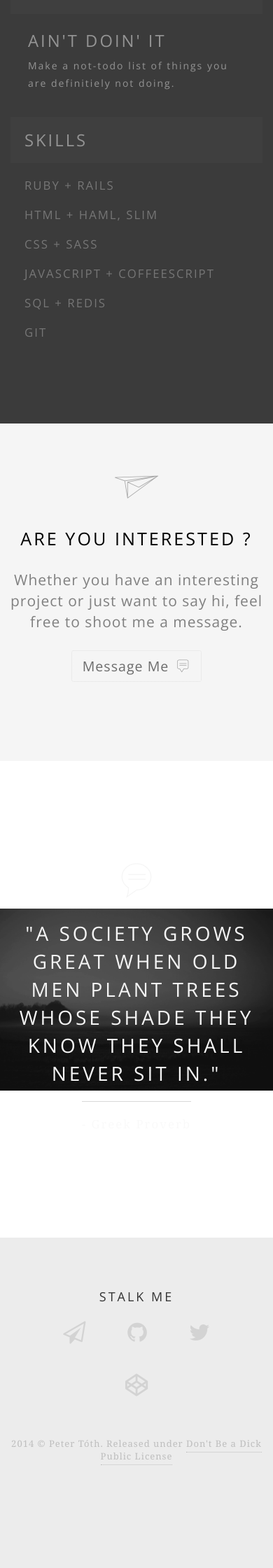
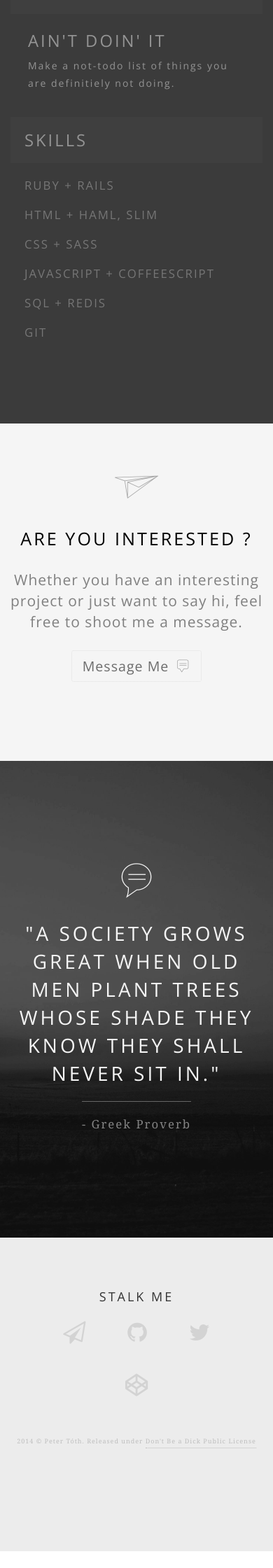
Before and after one commit to joshidhruv/petertoth.github.io, a Jekyll site: the page built from index.html, in a window 390 px wide. Shown: the part 4095-6335 px from the top of the page at 70% size. Built offline with Jekyll 4.4.1, drawn with Linux system fonts in a browser that asks for light colours; nearby versions of some CDN libraries; after the commit the page ends 6311 px from its top, so only the background shows below that.

Commit message:
Build site at 2014-09-08 16:25:56 UTC

```diff
--- a/_sass/_helpers.scss
+++ b/_sass/_helpers.scss
@@ -34,6 +34,15 @@
   -moz-animation-duration: $time;
   -o-animation-duration: $time;
   ms-animation-duration: $time;
+}
+
+@mixin cover($image) {
+  -webkit-background-size: cover;
+  -moz-background-size: cover;
+  -o-background-size: cover;
+  background-size: cover;
+  filter: progid:DXImageTransform.Microsoft.AlphaImageLoader(src='/images/#{$image}', sizingMethod='scale');
+  -ms-filter: "progid:DXImageTransform.Microsoft.AlphaImageLoader(src='/images/#{$image}', sizingMethod='scale')";
 }
 
 .underlined {
--- a/css/home.scss
+++ b/css/home.scss
@@ -438,7 +438,8 @@ $lightgray: tint(#848484, 13%);
   text-align: center;
   padding: 130px 0 150px;
   background: url(/images/foggy.jpg) no-repeat center center;
-  background-size: 100%;
+
+  @include cover('foggy.jpg');
 
   .icon {
     font-size: 4em;
--- a/css/overrides.scss
+++ b/css/overrides.scss
@@ -56,6 +56,8 @@
   #introduction .chevron .down { font-size: 1em }
 
   #about br { display: none }
+
+  #footer .license { font-size: 9px }
 }
 
 @media only screen and (max-width : 380px) {
```
